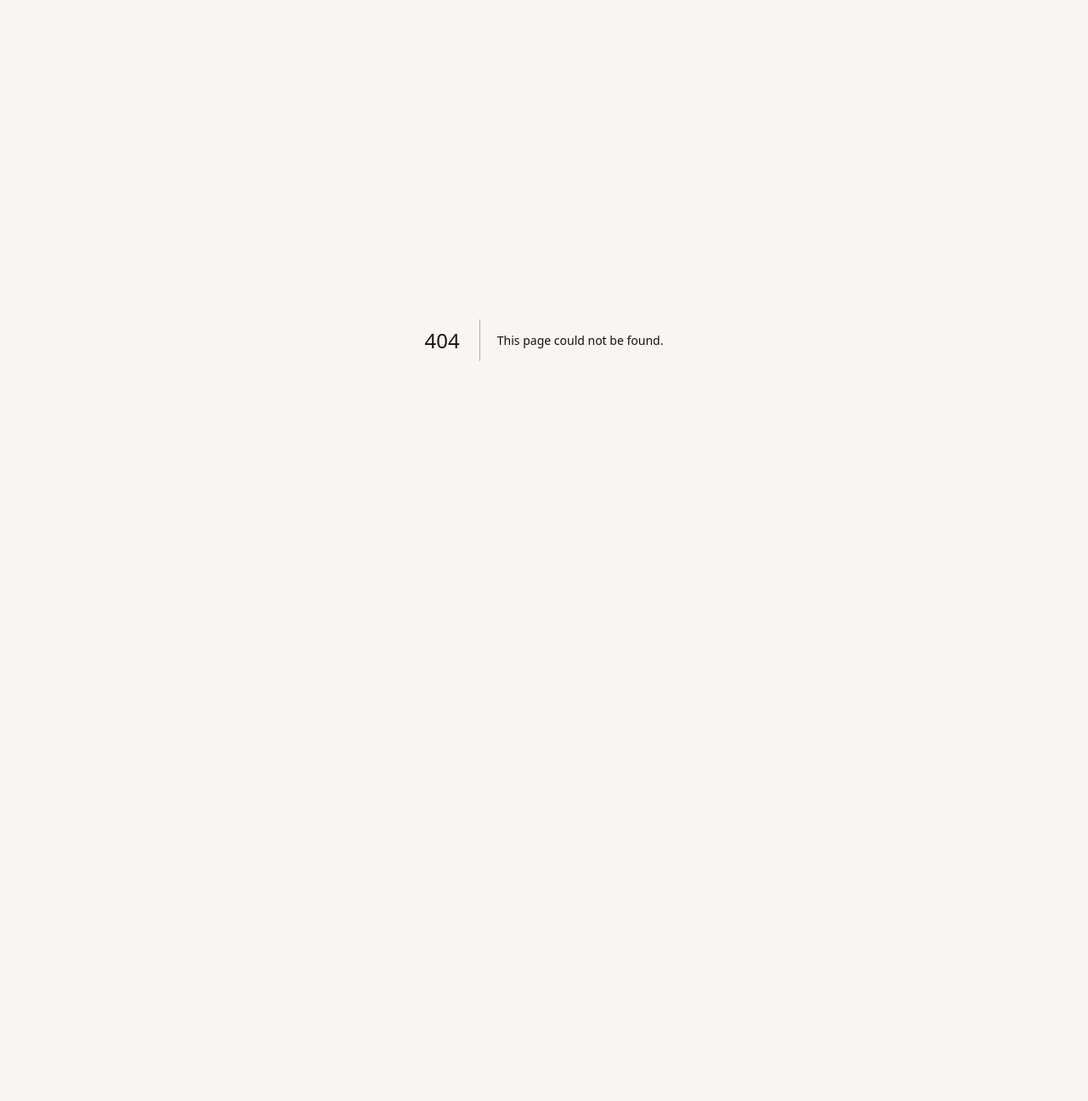
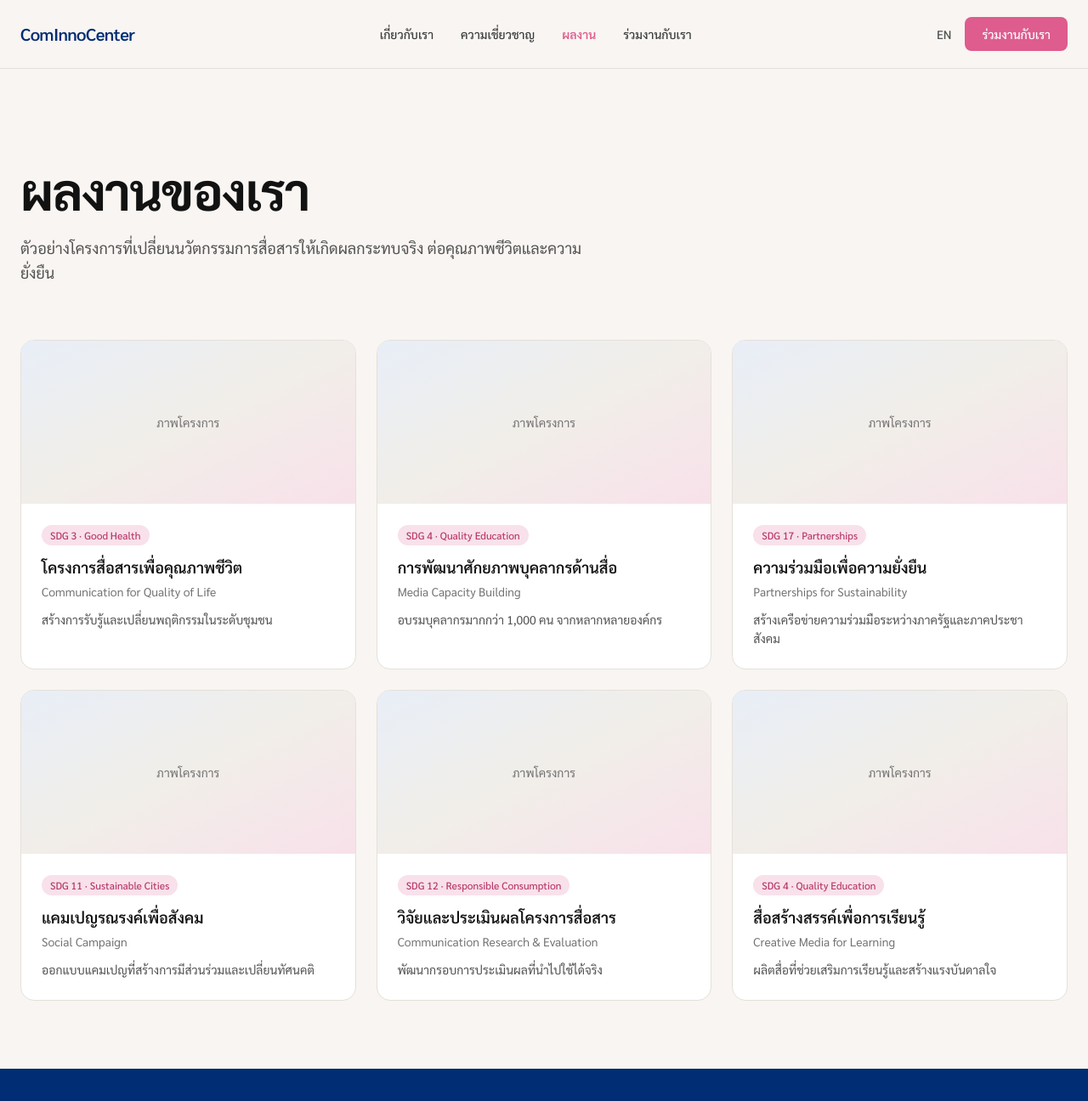
Before and after one commit to smithboon-thailand/cominnocenter-website, a Next.js app: page /impact in a window 1280 px wide. Before the commit this address had no page. Shown: the top 1296 px of the page at 85% size. Before the commit the page ends 800 px from the top, so only its background shows below. Built offline with nearby package versions, Linux system fonts and the light colour scheme.

Commit message:
Create Impact listing page with featured projects and SDG tags

```diff
--- /dev/null
+++ b/src/app/impact/page.tsx
@@ -0,0 +1,172 @@
+import Link from "next/link";
+
+const projects = [
+  {
+    title: "โครงการสื่อสารเพื่อคุณภาพชีวิต",
+    titleEn: "Communication for Quality of Life",
+    outcome: "สร้างการรับรู้และเปลี่ยนพฤติกรรมในระดับชุมชน",
+    sdg: "SDG 3",
+    sdgLabel: "Good Health",
+  },
+  {
+    title: "การพัฒนาศักยภาพบุคลากรด้านสื่อ",
+    titleEn: "Media Capacity Building",
+    outcome: "อบรมบุคลากรมากกว่า 1,000 คน จากหลากหลายองค์กร",
+    sdg: "SDG 4",
+    sdgLabel: "Quality Education",
+  },
+  {
+    title: "ความร่วมมือเพื่อความยั่งยืน",
+    titleEn: "Partnerships for Sustainability",
+    outcome: "สร้างเครือข่ายความร่วมมือระหว่างภาครัฐและภาคประชาสังคม",
+    sdg: "SDG 17",
+    sdgLabel: "Partnerships",
+  },
+  {
+    title: "แคมเปญรณรงค์เพื่อสังคม",
+    titleEn: "Social Campaign",
+    outcome: "ออกแบบแคมเปญที่สร้างการมีส่วนร่วมและเปลี่ยนทัศนคติ",
+    sdg: "SDG 11",
+    sdgLabel: "Sustainable Cities",
+  },
+  {
+    title: "วิจัยและประเมินผลโครงการสื่อสาร",
+    titleEn: "Communication Research & Evaluation",
+    outcome: "พัฒนากรอบการประเมินผลที่นำไปใช้ได้จริง",
+    sdg: "SDG 12",
+    sdgLabel: "Responsible Consumption",
+  },
+  {
+    title: "สื่อสร้างสรรค์เพื่อการเรียนรู้",
+    titleEn: "Creative Media for Learning",
+    outcome: "ผลิตสื่อที่ช่วยเสริมการเรียนรู้และสร้างแรงบันดาลใจ",
+    sdg: "SDG 4",
+    sdgLabel: "Quality Education",
+  },
+];
+
+export default function ImpactPage() {
+  return (
+    <div className="min-h-screen">
+      {/* Navigation */}
+      <header className="sticky top-0 z-50 bg-neutral-50/90 backdrop-blur-md border-b border-neutral-200">
+        <div className="max-w-7xl mx-auto px-6 h-20 flex items-center justify-between">
+          <Link href="/" className="text-xl font-semibold tracking-tight text-blue-700">
+            ComInnoCenter
+          </Link>
+
+          <nav className="hidden md:flex items-center gap-8 text-sm font-medium text-neutral-700">
+            <Link href="/about" className="hover:text-pink-500 transition-colors">
+              เกี่ยวกับเรา
+            </Link>
+            <Link href="/expertise" className="hover:text-pink-500 transition-colors">
+              ความเชี่ยวชาญ
+            </Link>
+            <Link href="/impact" className="text-pink-500 font-semibold">
+              ผลงาน
+            </Link>
+            <Link href="/collaborate" className="hover:text-pink-500 transition-colors">
+              ร่วมงานกับเรา
+            </Link>
+          </nav>
+
+          <div className="flex items-center gap-4">
+            <button className="text-sm font-medium text-neutral-600 hover:text-blue-700">
+              EN
+            </button>
+            <Link
+              href="/collaborate"
+              className="hidden sm:inline-flex items-center px-5 py-2.5 rounded-lg bg-pink-500 text-white text-sm font-medium hover:bg-pink-600 transition-colors"
+            >
+              ร่วมงานกับเรา
+            </Link>
+          </div>
+        </div>
+      </header>
+
+      {/* Hero */}
+      <section className="max-w-7xl mx-auto px-6 pt-20 pb-12 md:pt-28 md:pb-16">
+        <div className="max-w-3xl">
+          <h1 className="text-4xl md:text-5xl lg:text-6xl font-bold tracking-tight text-neutral-900">
+            ผลงานของเรา
+          </h1>
+          <p className="mt-6 text-lg text-neutral-600 leading-relaxed max-w-2xl">
+            ตัวอย่างโครงการที่เปลี่ยนนวัตกรรมการสื่อสารให้เกิดผลกระทบจริง
+            ต่อคุณภาพชีวิตและความยั่งยืน
+          </p>
+        </div>
+      </section>
+
+      {/* Projects Grid */}
+      <section className="max-w-7xl mx-auto px-6 pb-20">
+        <div className="grid grid-cols-1 md:grid-cols-2 lg:grid-cols-3 gap-6">
+          {projects.map((project) => (
+            <div
+              key={project.title}
+              className="group rounded-2xl border border-neutral-200 overflow-hidden bg-white hover:shadow-lg transition-shadow duration-300"
+            >
+              <div className="h-48 bg-gradient-to-br from-blue-100 via-neutral-100 to-pink-100 flex items-center justify-center">
+                <span className="text-sm text-neutral-500">ภาพโครงการ</span>
+              </div>
+              <div className="p-6">
+                <span className="inline-block px-2.5 py-1 text-xs font-medium rounded-full bg-pink-100 text-pink-700 mb-3">
+                  {project.sdg} · {project.sdgLabel}
+                </span>
+                <h3 className="text-lg font-semibold text-neutral-900 group-hover:text-blue-700 transition-colors">
+                  {project.title}
+                </h3>
+                <p className="text-sm text-neutral-500 mt-1">{project.titleEn}</p>
+                <p className="mt-3 text-sm text-neutral-600 leading-relaxed">
+                  {project.outcome}
+                </p>
+              </div>
+            </div>
+          ))}
+        </div>
+      </section>
+
+      {/* CTA */}
+      <section className="bg-blue-700 text-white">
+        <div className="max-w-7xl mx-auto px-6 py-16 text-center">
+          <h2 className="text-2xl md:text-3xl font-semibold">
+            อยากสร้างผลกระทบแบบนี้ไปด้วยกัน?
+          </h2>
+          <p className="mt-3 text-blue-100 max-w-xl mx-auto">
+            บอกเราเกี่ยวกับโครงการหรือความต้องการของคุณได้เลย
+          </p>
+          <Link
+            href="/collaborate"
+            className="inline-flex items-center mt-8 px-8 py-3.5 rounded-lg bg-pink-500 text-white font-medium hover:bg-pink-600 transition-colors"
+          >
+            ร่วมงานกับเรา
+          </Link>
+        </div>
+      </section>
+
+      {/* Footer */}
+      <footer className="bg-neutral-900 text-neutral-300">
+        <div className="max-w-7xl mx-auto px-6 py-10">
+          <div className="flex flex-col md:flex-row justify-between gap-6">
+            <div>
+              <div className="text-white font-semibold">ComInnoCenter</div>
+              <p className="mt-1 text-sm">คณะนิเทศศาสตร์ จุฬาลงกรณ์มหาวิทยาลัย</p>
+            </div>
+            <div className="text-sm">
+              <a href="mailto:comminno@chula.ac.th" className="hover:text-pink-400">
+                comminno@chula.ac.th
+              </a>
+              <span className="mx-2">·</span>
+              <a href="tel:022182262" className="hover:text-pink-400">
+                02-218-2262
+              </a>
+            </div>
+          </div>
+          <div className="mt-8 pt-6 border-t border-neutral-800 text-xs text-neutral-500">
+            © {new Date().getFullYear()} Center of Excellence in Communication Innovation,
+            Faculty of Communication Arts, Chulalongkorn University
+          </div>
+        </div>
+      </footer>
+    </div>
+  );
+}
```
